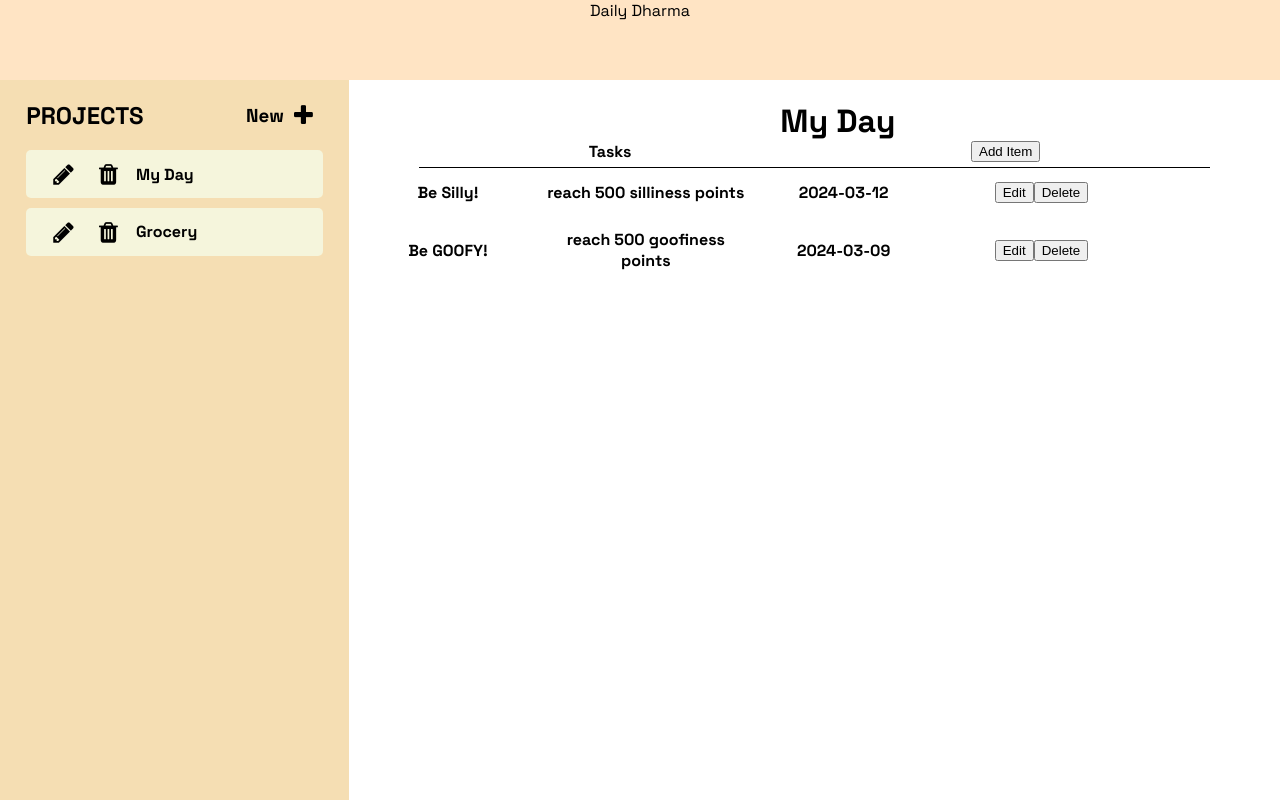
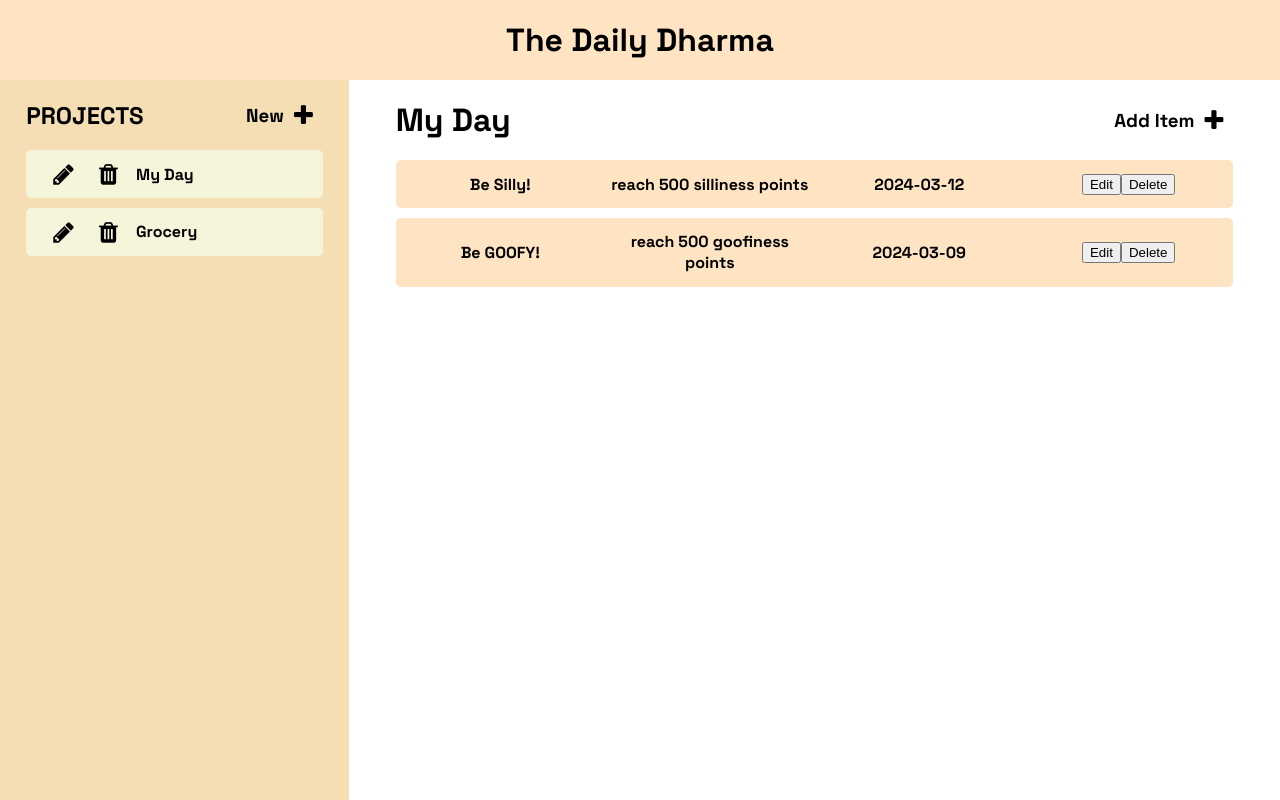
Before and after one commit to adharmic/todo-list-js, a plain HTML site: page index.html in a window 1280 px wide. Drawn offline with Linux system fonts and the light colour scheme; a web font is replaced by a local one.

Commit message:
Style list items

```diff
--- a/bundle.js
+++ b/bundle.js
@@ -80,7 +80,7 @@ class DOMHandler  {
     }
 
     renderProjectList() {
-        let addProjectButton = document.querySelector('.add-project-button');
+        let addProjectButton = document.querySelector('.add-project-header');
         addProjectButton.onclick = (e) => {
             this.showProjectModal(null);
         }
@@ -157,8 +157,8 @@ class DOMHandler  {
         let titleElem = document.querySelector('.project-title');
         titleElem.textContent = this.storageManager.projects[index]?.name;
 
-        let taskText = document.querySelector('.task-text');
-        taskText.textContent = 'Tasks';
+        // let taskText = document.querySelector('.task-text');
+        // taskText.textContent = 'Tasks';
 
         let addItemButton = document.querySelector('.add-item-button');
         // addItemButton.textContent = "Add Item";
--- a/index.html
+++ b/index.html
@@ -17,7 +17,9 @@
 
 <body>
     <!-- Header for name and stuff -->
-    <header>Daily Dharma</header>
+    <header>
+        <h1>The Daily Dharma</h1>
+    </header>
     <!-- Sidebar with todo list groups -->
     <div class="page">
         <div class="sidebar">
@@ -35,8 +37,9 @@
             <div class="list-header">
                 <h1 class="project-title"></h1>
                 <div class="taskbar">
-                    <h2 class="task-text"></h2>
-                    <button class="add-item-button">Add Item</button>
+                    <!-- <h2 class="task-text"></h2> -->
+                    <h3 class="add-item-button">Add Item</h3>
+                    <i class="fa fa-plus add-item-icon"></i>
                 </div>
             </div>
             <div class="todo-items"></div>
--- a/style.css
+++ b/style.css
@@ -1,19 +1,31 @@
 html, body {
     margin: 0;
+    width: 100%;
     height: 100%;
     font-family: 'Space Grotesk';
 }
 
 header {
-    text-align: center;
+    display: flex;
+    align-items: center;
+    justify-content: center;
     background-color: bisque;
     width: 100%;
     height: 10%;
 }
 
+header h1 {
+    margin: 0;
+    font-weight: 900;
+}
+
 ul {
     margin: 0;
     padding: 0;
+}
+
+.main-content {
+    width: 90%;
 }
 
 .sidebar {
@@ -27,6 +39,7 @@ ul {
     height: 90%;
     display: grid;
     grid-template-columns: 3fr 8fr;
+    justify-items: center;
 }
 
 h2 {
@@ -34,20 +47,34 @@ h2 {
 }
 
 .todo-item {
+    background-color: bisque;
+    border-radius: 5px;
     width: 100%;
     display: grid;
     grid-template-columns: 1fr 1fr 1fr 1fr;
     align-items: center;
     justify-items: center;
     text-align: center;
+    margin-top: 10px;
+}
+
+.groups {
+    width: 85%;
 }
 
 .todo-items, .groups {
-    width: 85%;
     display: flex;
     flex-direction: column;
     align-items: center;
     justify-content: flex-start;
+}
+
+.todo-items {
+    width: 100%;
+}
+
+.todo-items:first-child {
+    margin-top: 0;
 }
 
 .project-item {
@@ -110,6 +137,14 @@ h2 {
     font-size: 24px !important;
 }
 
+.add-item-button {
+    margin-left: 10px;
+}
+
+.add-item-icon {
+    margin: 0 10px;
+    font-size: 24px !important;
+}
 
 .add-project-header {
     display: flex;
@@ -195,23 +230,32 @@ p {
   }
 
   .list-header {
+    margin-top: 10px;
     display: flex;
-    flex-direction: column;
+    flex-direction: row;
     align-items: center;
+    justify-content: space-between;
   }
 
   .taskbar {
+    border-radius: 5px;
     display: flex;
-    justify-content: space-around;
+    align-items: center;
+    /* justify-content: space-around;
     padding-bottom: 5px;
     width: 85%;
-    border-bottom: 1px solid black;
+    border-bottom: 1px solid black; */
+    transition: .3s;
+  }
+
+  .taskbar:hover {
+    cursor: pointer;
+    background-color: bisque;
+    transition: .3s;
   }
 
   .project-title {
-    justify-self: flex-start;
-    margin-left: 5%;
-    margin-bottom: 0;
+    margin: 0;
   }
 
   .task-text {
```
Also changed, not shown: 1 other file.
